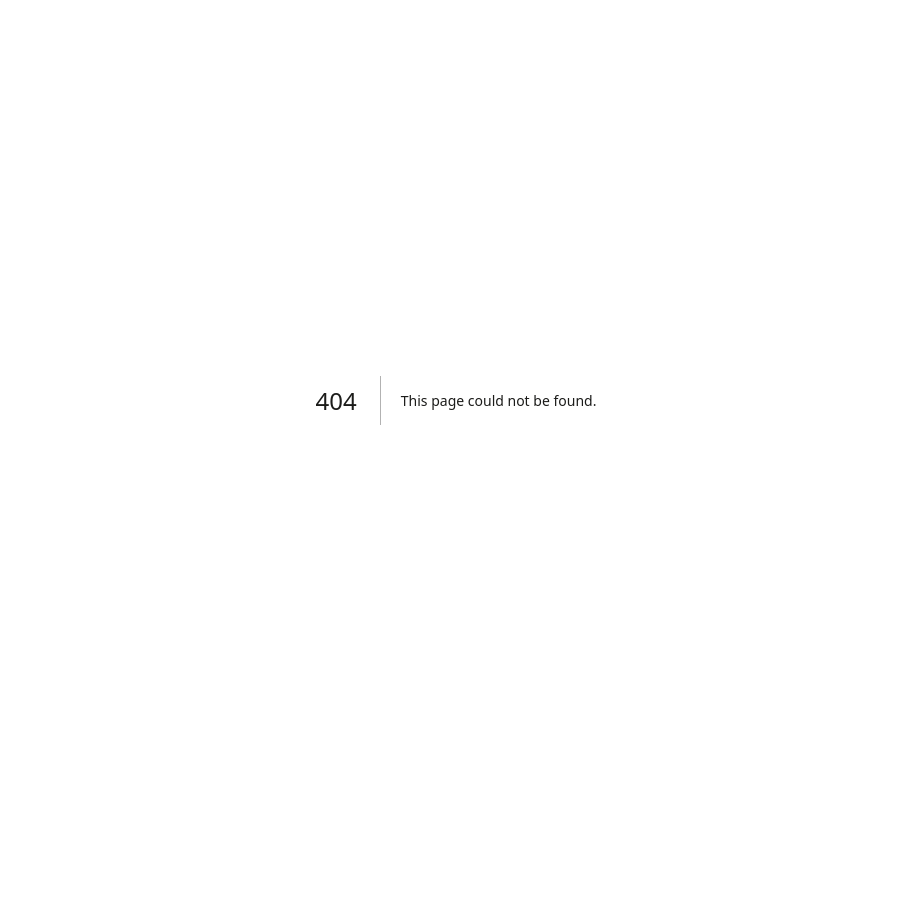
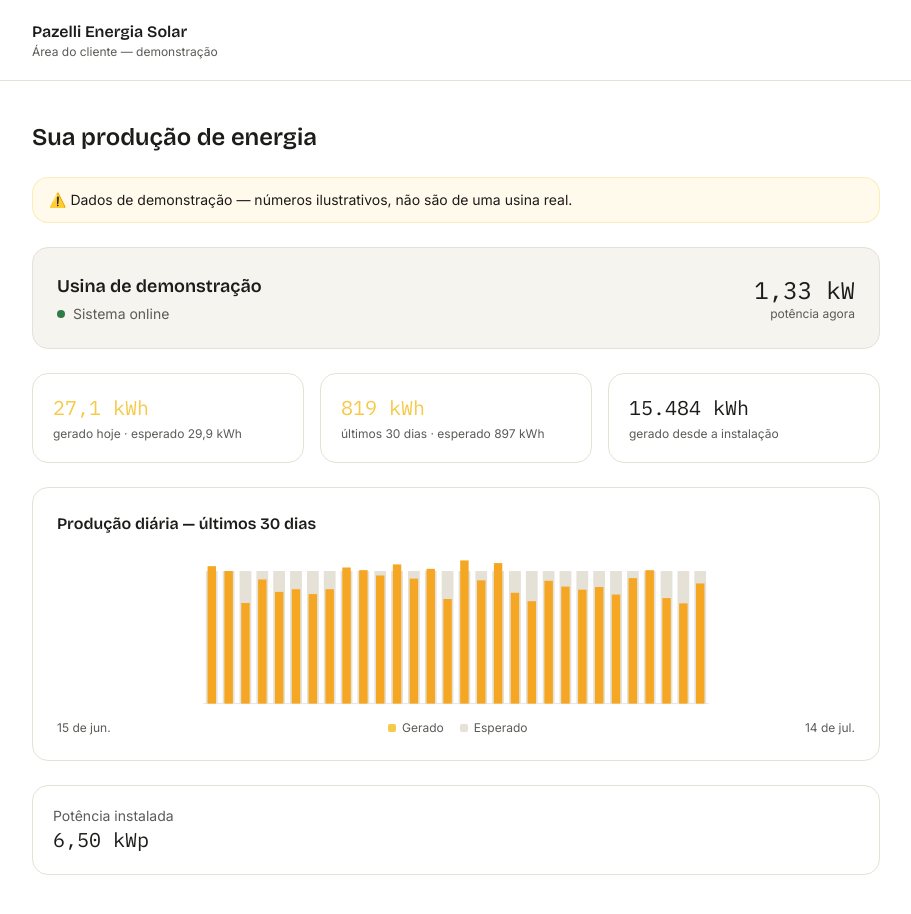
Before and after one commit to pedrojr8101-bit/Pazzeli-Engenharia, a Next.js app: page /cliente/demo in a window 1280 px wide. Before the commit this address had no page. Shown: the whole page, without its empty margins (184-1095 px from the left). Before the commit the page ends 800 px from the top, so only its background shows below. Built offline with nearby package versions, Linux system fonts and the light colour scheme.

Commit message:
Add files via upload

```diff
--- a/src/app/admin/(protegido)/leads/[id]/page.tsx
+++ b/src/app/admin/(protegido)/leads/[id]/page.tsx
@@ -120,6 +120,7 @@ export default async function DetalheLeadPage({ params }: { params: { id: string
                   tipoEstruturaAtual={sim.tipoEstrutura}
                   clienteCpfAtual={sim.clienteCpf}
                   clienteEnderecoAtual={sim.clienteEnderecoCompleto}
+                  margemLucroAtual={sim.margemLucroPercentual}
                 />
               </div>
             </div>
--- a/src/app/api/admin/simulacoes/[id]/route.ts
+++ b/src/app/api/admin/simulacoes/[id]/route.ts
@@ -19,6 +19,7 @@ const schema = z.object({
   tipoEstrutura: z.string().max(60).nullable().optional(),
   clienteCpf: z.string().max(20).nullable().optional(),
   clienteEnderecoCompleto: z.string().max(300).nullable().optional(),
+  margemLucroPercentual: z.coerce.number().min(0).max(1000).nullable().optional(),
 });
 
 export async function PATCH(request: Request, { params }: { params: { id: string } }) {
--- /dev/null
+++ b/src/app/cliente/demo/page.tsx
@@ -0,0 +1,23 @@
+import { DashboardProducaoDemo } from "@/components/cliente/DashboardProducaoDemo";
+import { empresaConfig } from "@/lib/empresa-config";
+
+export default function DemoMonitoramentoPage() {
+  return (
+    <div className="min-h-screen bg-ivory">
+      <header className="border-b border-borderlight bg-ivory">
+        <div className="mx-auto max-w-4xl px-6 py-5">
+          <p className="font-display text-base font-semibold text-graphite">
+            {empresaConfig.nome}
+          </p>
+          <p className="text-xs text-graphitesoft">Área do cliente — demonstração</p>
+        </div>
+      </header>
+      <main className="mx-auto max-w-4xl px-6 py-10">
+        <h1 className="mb-6 font-display text-2xl font-semibold text-graphite">
+          Sua produção de energia
+        </h1>
+        <DashboardProducaoDemo />
+      </main>
+    </div>
+  );
+}
--- a/src/components/admin/EditarProposta.tsx
+++ b/src/components/admin/EditarProposta.tsx
@@ -23,6 +23,7 @@ interface EditarPropostaProps {
   tipoEstruturaAtual: string | null;
   clienteCpfAtual: string | null;
   clienteEnderecoAtual: string | null;
+  margemLucroAtual: number | null;
 }
 
 const TIPOS_ESTRUTURA = ["Cerâmico", "Metálico", "Fibrocimento", "Laje", "Solo"];
@@ -40,6 +41,7 @@ export function EditarProposta({
   tipoEstruturaAtual,
   clienteCpfAtual,
   clienteEnderecoAtual,
+  margemLucroAtual,
 }: EditarPropostaProps) {
   const router = useRouter();
   const [aberto, setAberto] = useState(false);
@@ -53,6 +55,9 @@ export function EditarProposta({
   const [tipoEstrutura, setTipoEstrutura] = useState(tipoEstruturaAtual ?? TIPOS_ESTRUTURA[0]);
   const [clienteCpf, setClienteCpf] = useState(clienteCpfAtual ?? "");
   const [clienteEndereco, setClienteEndereco] = useState(clienteEnderecoAtual ?? "");
+  const [margemLucro, setMargemLucro] = useState(
+    margemLucroAtual !== null && margemLucroAtual !== undefined ? String(margemLucroAtual) : ""
+  );
   const [salvando, setSalvando] = useState(false);
   const [erro, setErro] = useState<string | null>(null);
 
@@ -90,6 +95,7 @@ export function EditarProposta({
           tipoEstrutura,
           clienteCpf: clienteCpf.trim() || null,
           clienteEnderecoCompleto: clienteEndereco.trim() || null,
+          margemLucroPercentual: margemLucro ? Number(margemLucro) : null,
         }),
       });
 
@@ -228,8 +234,46 @@ export function EditarProposta({
           ))}
         </div>
         {totalItens > 0 && (
-          <p className="mt-2 text-xs text-paper/40">Total dos itens: {moeda(totalItens)}</p>
+          <p className="mt-2 text-xs text-paper/40">Total dos itens (custo): {moeda(totalItens)}</p>
         )}
+
+        <div className="mt-4 flex flex-wrap items-end gap-3 rounded-lg border border-duskline bg-night/40 p-3">
+          <div>
+            <label htmlFor={`margem-${simulacaoId}`} className="mb-1 block text-xs text-paper/50">
+              Margem de lucro (%)
+            </label>
+            <input
+              id={`margem-${simulacaoId}`}
+              inputMode="decimal"
+              value={margemLucro}
+              onChange={(e) => setMargemLucro(e.target.value.replace(/[^\d.,]/g, ""))}
+              placeholder="ex: 30"
+              className="w-24 rounded-lg border border-duskline bg-dusk px-2 py-1.5 text-sm text-paper outline-none focus:border-sun"
+            />
+          </div>
+
+          {totalItens > 0 && margemLucro && (
+            <>
+              <div>
+                <p className="text-xs text-paper/50">Preço sugerido</p>
+                <p className="font-mono text-sm text-sky">
+                  {moeda(totalItens * (1 + Number(margemLucro.replace(",", ".")) / 100))}
+                </p>
+              </div>
+              <button
+                type="button"
+                onClick={() =>
+                  setInvestimentoFinal(
+                    (totalItens * (1 + Number(margemLucro.replace(",", ".")) / 100)).toFixed(2)
+                  )
+                }
+                className="rounded-full border border-sun/50 px-3 py-1.5 text-xs text-sun hover:bg-sun/10"
+              >
+                Usar como preço final
+              </button>
+            </>
+          )}
+        </div>
       </div>
 
       <div>
--- /dev/null
+++ b/src/components/cliente/DashboardProducaoDemo.tsx
@@ -0,0 +1,75 @@
+"use client";
+
+import { useMemo } from "react";
+import { GraficoProducaoDiaria } from "./GraficoProducaoDiaria";
+import { gerarDadosDemo } from "@/lib/dadosDemo";
+
+function numero(valor: number, casas = 0) {
+  return valor.toLocaleString("pt-BR", { minimumFractionDigits: casas, maximumFractionDigits: casas });
+}
+
+export function DashboardProducaoDemo() {
+  // gerado uma vez por carregamento de página — estável durante a apresentação
+  const dados = useMemo(() => gerarDadosDemo(), []);
+
+  return (
+    <div className="space-y-6">
+      <div className="rounded-2xl border border-sun/30 bg-sun/10 px-4 py-3 text-sm text-graphite">
+        ⚠️ Dados de demonstração — números ilustrativos, não são de uma usina real.
+      </div>
+
+      <div className="rounded-2xl border border-borderlight bg-cloud p-6">
+        <div className="flex items-center justify-between">
+          <div>
+            <p className="font-display text-lg font-semibold text-graphite">
+              {dados.potencia.plantName}
+            </p>
+            <p className="mt-1 flex items-center gap-2 text-sm text-graphitesoft">
+              <span className="h-2 w-2 rounded-full bg-[#2F7D46]" />
+              Sistema online
+            </p>
+          </div>
+          <div className="text-right">
+            <p className="font-mono text-2xl text-graphite">
+              {numero(dados.potencia.instantPower, 2)} kW
+            </p>
+            <p className="text-xs text-graphitesoft">potência agora</p>
+          </div>
+        </div>
+      </div>
+
+      <div className="grid grid-cols-2 gap-4 sm:grid-cols-3">
+        <div className="rounded-2xl border border-borderlight p-5">
+          <p className="font-mono text-xl text-sun">{numero(dados.performance.total1D, 1)} kWh</p>
+          <p className="mt-1 text-xs text-graphitesoft">
+            gerado hoje · esperado {numero(dados.performance.expected1D, 1)} kWh
+          </p>
+        </div>
+        <div className="rounded-2xl border border-borderlight p-5">
+          <p className="font-mono text-xl text-sun">{numero(dados.performance.total30D)} kWh</p>
+          <p className="mt-1 text-xs text-graphitesoft">
+            últimos 30 dias · esperado {numero(dados.performance.expected30D)} kWh
+          </p>
+        </div>
+        <div className="rounded-2xl border border-borderlight p-5">
+          <p className="font-mono text-xl text-graphite">{numero(dados.potencia.totalGenerated)} kWh</p>
+          <p className="mt-1 text-xs text-graphitesoft">gerado desde a instalação</p>
+        </div>
+      </div>
+
+      <div className="rounded-2xl border border-borderlight p-6">
+        <p className="mb-4 font-display text-base font-semibold text-graphite">
+          Produção diária — últimos 30 dias
+        </p>
+        <GraficoProducaoDiaria dados={dados.ultimosDias} />
+      </div>
+
+      <div className="rounded-2xl border border-borderlight p-5">
+        <p className="text-sm text-graphitesoft">Potência instalada</p>
+        <p className="font-mono text-xl text-graphite">
+          {numero(dados.potencia.installedPower, 2)} kWp
+        </p>
+      </div>
+    </div>
+  );
+}
--- /dev/null
+++ b/src/lib/dadosDemo.ts
@@ -0,0 +1,50 @@
+// Gera números realistas de produção solar pra demonstração — mesmo
+// formato que a API real devolve, então quando a integração de verdade
+// (SolarZ ou Elekeeper) estiver pronta, a troca é só no componente, sem
+// mudar layout nenhum.
+
+function aleatorioEntre(min: number, max: number) {
+  return min + Math.random() * (max - min);
+}
+
+export function gerarDadosDemo(potenciaInstaladaKwp = 6.5) {
+  const hoje = new Date();
+  const horaAtual = hoje.getHours();
+  const ehDia = horaAtual >= 6 && horaAtual <= 18;
+
+  // Curva simples: pico de geração perto do meio-dia
+  const fatorHorario = ehDia ? Math.sin(((horaAtual - 6) / 12) * Math.PI) : 0;
+  const instantPower = Number((potenciaInstaladaKwp * fatorHorario * aleatorioEntre(0.7, 0.95)).toFixed(2));
+
+  const geracaoDiariaMedia = potenciaInstaladaKwp * 4.6; // ~4,6 HSP médio
+
+  const ultimosDias = Array.from({ length: 30 }, (_, i) => {
+    const data = new Date(hoje.getTime() - (29 - i) * 24 * 60 * 60 * 1000);
+    const variacaoClima = aleatorioEntre(0.75, 1.08); // dias nublados/ensolarados
+    const totalExpected = Number(geracaoDiariaMedia.toFixed(1));
+    const total = Number((geracaoDiariaMedia * variacaoClima).toFixed(1));
+    return { date: data.toISOString().slice(0, 10), total, totalExpected };
+  });
+
+  const total1D = ultimosDias[ultimosDias.length - 1].total;
+  const expected1D = ultimosDias[ultimosDias.length - 1].totalExpected;
+  const total30D = Number(ultimosDias.reduce((soma, d) => soma + d.total, 0).toFixed(1));
+  const expected30D = Number(ultimosDias.reduce((soma, d) => soma + d.totalExpected, 0).toFixed(1));
+  const total365D = Number((geracaoDiariaMedia * 365 * aleatorioEntre(0.92, 1.02)).toFixed(0));
+  const expected365D = Number((geracaoDiariaMedia * 365).toFixed(0));
+
+  const totalGenerated = Number((total365D * 1.4).toFixed(0)); // simula um sistema com +1 ano de histórico
+
+  return {
+    potencia: {
+      plantName: "Usina de demonstração",
+      status: "Online",
+      installedPower: potenciaInstaladaKwp,
+      instantPower,
+      totalGenerated,
+      generation365Days: total365D,
+    },
+    performance: { total1D, expected1D, total30D, expected30D, total365D, expected365D },
+    ultimosDias,
+  };
+}
--- a/src/middleware.ts
+++ b/src/middleware.ts
@@ -3,7 +3,7 @@ import { COOKIE_SESSAO, verificarTokenSessao } from "@/lib/auth";
 import { COOKIE_SESSAO_CLIENTE, verificarTokenSessaoCliente } from "@/lib/auth-cliente";
 
 const ROTAS_PUBLICAS_ADMIN = ["/admin/login", "/api/admin/login", "/api/admin/setup"];
-const ROTAS_PUBLICAS_CLIENTE = ["/cliente/login", "/api/cliente/login"];
+const ROTAS_PUBLICAS_CLIENTE = ["/cliente/login", "/api/cliente/login", "/cliente/demo"];
 
 export async function middleware(request: NextRequest) {
   const { pathname } = request.nextUrl;
```
Also changed, not shown: 1 other file (tests, documents, lock files or other folders).
